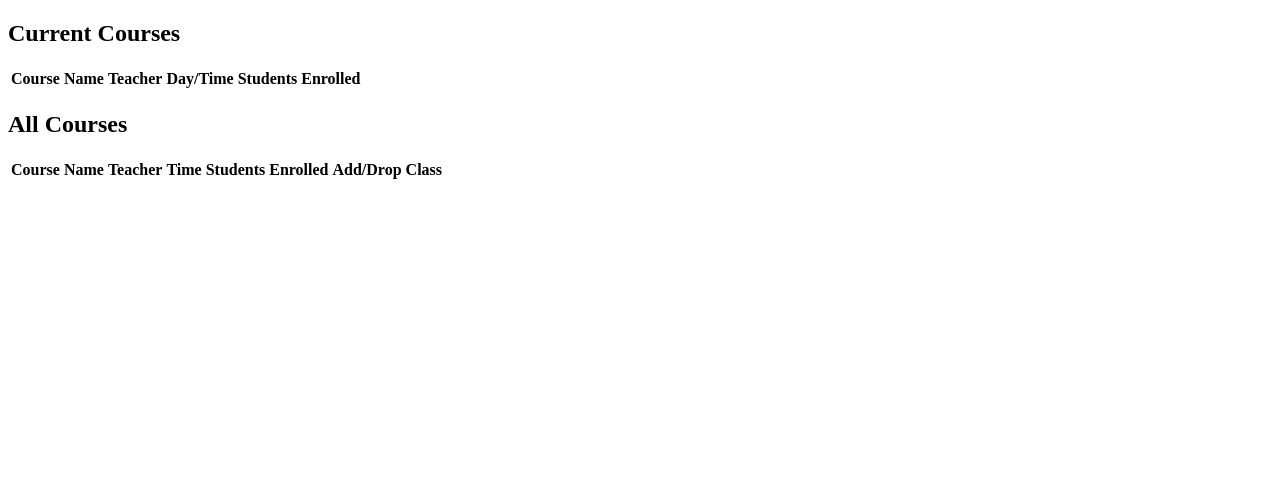
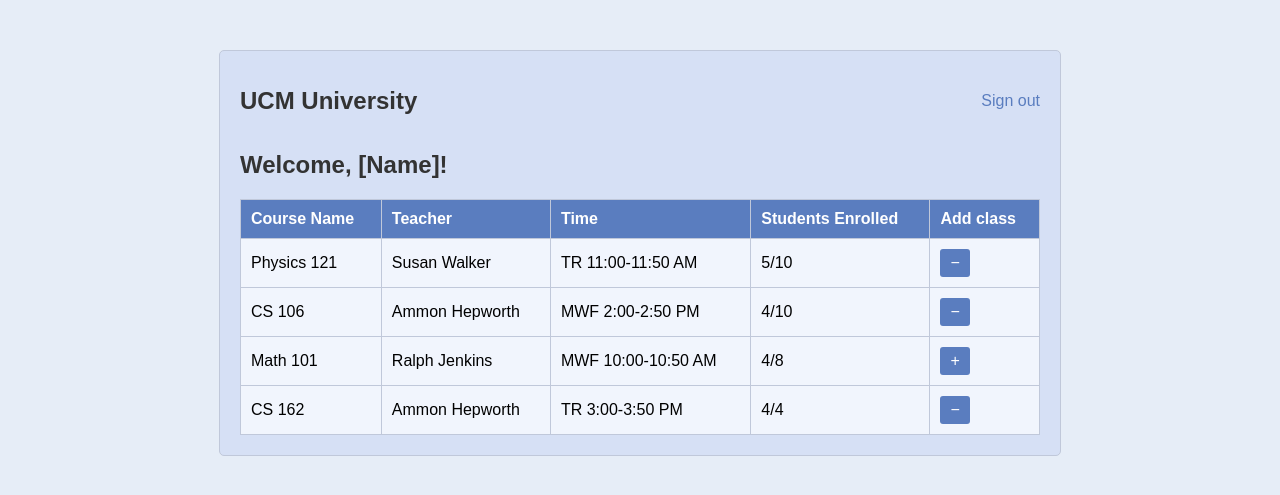
Before and after one commit to reeeeg/CSE108Project, a Flask app: template templates/studentView.html in a window 1280 px wide. Shown: the top 495 px of the page. Run offline with Flask 3, Linux system fonts and the light colour scheme; the template is opened without the code that fills it, so the values that code supplies are empty.

Commit message:
Update on Student view

```diff
--- a/canva2/package.json
+++ b/canva2/package.json
@@ -8,7 +8,7 @@
     "@testing-library/user-event": "^13.5.0",
     "react": "^18.3.1",
     "react-dom": "^18.3.1",
-    "react-scripts": "5.0.1",
+    "react-scripts": "^5.0.1",
     "web-vitals": "^2.1.4"
   },
   "scripts": {
--- /dev/null
+++ b/templates/student.css
@@ -0,0 +1,86 @@
+
+body {
+    font-family: Arial, sans-serif;
+    background-color: #e6edf7;
+    margin: 0;
+    padding: 0;
+}
+
+
+.dashboard-container {
+    max-width: 800px;
+    margin: 50px auto;
+    padding: 20px;
+    background-color: #d6e0f5;
+    border: 1px solid #c0c8da;
+    border-radius: 5px;
+}
+
+header {
+    display: flex;
+    justify-content: space-between;
+    align-items: center;
+}
+
+header h1 {
+    font-size: 24px;
+    color: #333;
+}
+
+.signout-link {
+    text-decoration: none;
+    color: #5a7dbf;
+}
+
+.signout-link:hover {
+    color: #4b6da0;
+}
+
+h2 {
+    color: #333;
+    text-align: left;
+}
+
+
+.course-container {
+    margin-top: 20px;
+}
+
+table {
+    width: 100%;
+    border-collapse: collapse;
+}
+
+th, td {
+    padding: 10px;
+    text-align: left;
+    border: 1px solid #c0c8da;
+}
+
+th {
+    background-color: #5a7dbf;
+    color: white;
+    font-weight: bold;
+}
+
+td {
+    background-color: #f1f5fd;
+}
+
+button.add-button, button.remove-button {
+    background-color: #5a7dbf;
+    color: white;
+    border: none;
+    border-radius: 3px;
+    padding: 5px 10px;
+    font-size: 16px;
+    cursor: pointer;
+}
+
+button.remove-button:hover {
+    background-color: #b73232;
+}
+
+button.add-button:hover {
+    background-color: #4b6da0;
+}
--- a/templates/studentView.html
+++ b/templates/studentView.html
@@ -3,39 +3,61 @@
 <head>
     <meta charset="UTF-8">
     <meta name="viewport" content="width=device-width, initial-scale=1.0">
-    <title>Student Entry</title>
-    <link rel="stylesheet" href="../static/style.css">
+    <title>Dashboard - UCM University</title>
+    <link rel="stylesheet" href="/templates/student.css">
 </head>
 <body>
-    <div class="student-container">
-        <h2>Current Courses</h2>
-        <table id="current-courses-table">
-            <thead>
-                <tr>
-                    <th>Course Name</th>
-                    <th>Teacher</th>
-                    <th>Day/Time</th>
-                    <th>Students Enrolled</th>
-                </tr>
-            </thead>
-            <tbody id="current-courses-tbody"></tbody>
-        </table>
+    <div class="dashboard-container">
+        <header>
+            <h1>UCM University</h1>
+            <a href="#" class="signout-link">Sign out</a>
+        </header>
 
-        <h2>All Courses</h2>
-        <table id="all-courses-table">
+        <h2>Welcome, [Name]!</h2>
+
+        <div class="course-container">
+            <table>
                 <thead>
                     <tr>
                         <th>Course Name</th>
                         <th>Teacher</th>
                         <th>Time</th>
                         <th>Students Enrolled</th>
-                    <th>Add/Drop Class</th>
+                        <th>Add class</th>
                     </tr>
                 </thead>
-            <tbody id="all-courses-tbody"></tbody>
+                <tbody>
+                    <tr>
+                        <td>Physics 121</td>
+                        <td>Susan Walker</td>
+                        <td>TR 11:00-11:50 AM</td>
+                        <td>5/10</td>
+                        <td><button class="remove-button">−</button></td>
+                    </tr>
+                    <tr>
+                        <td>CS 106</td>
+                        <td>Ammon Hepworth</td>
+                        <td>MWF 2:00-2:50 PM</td>
+                        <td>4/10</td>
+                        <td><button class="remove-button">−</button></td>
+                    </tr>
+                    <tr>
+                        <td>Math 101</td>
+                        <td>Ralph Jenkins</td>
+                        <td>MWF 10:00-10:50 AM</td>
+                        <td>4/8</td>
+                        <td><button class="add-button">+</button></td>
+                    </tr>
+                    <tr>
+                        <td>CS 162</td>
+                        <td>Ammon Hepworth</td>
+                        <td>TR 3:00-3:50 PM</td>
+                        <td>4/4</td>
+                        <td><button class="remove-button">−</button></td>
+                    </tr>
+                </tbody>
             </table>
         </div>
-
-    <script src="../static/student_script.js"></script>
+    </div>
 </body>
 </html>
```
Also changed, not shown: templates/login.html (+23 -0 lines), templates/style.css (added, +56 -0 lines), canva2/package-lock.json. Lines whose indentation alone changed are shown as unchanged.
